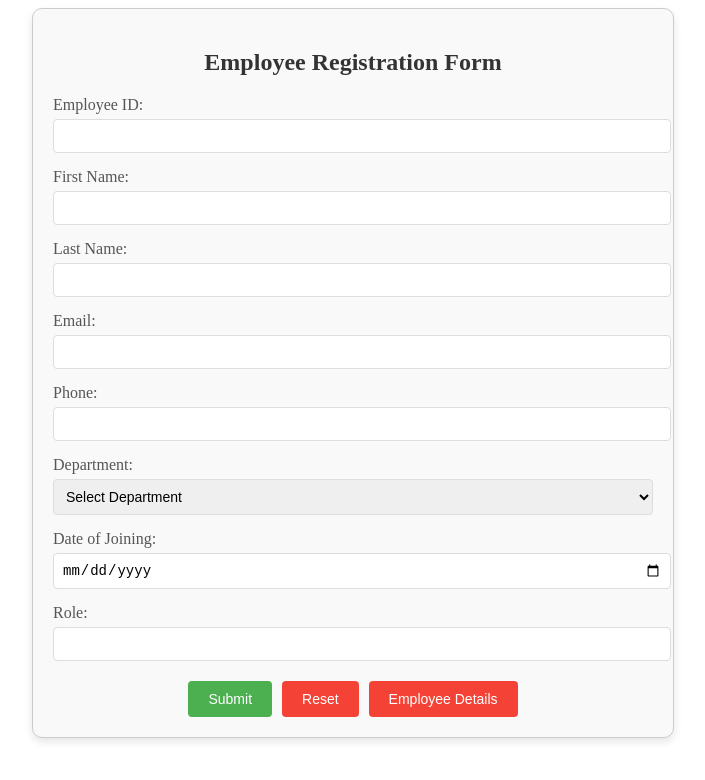
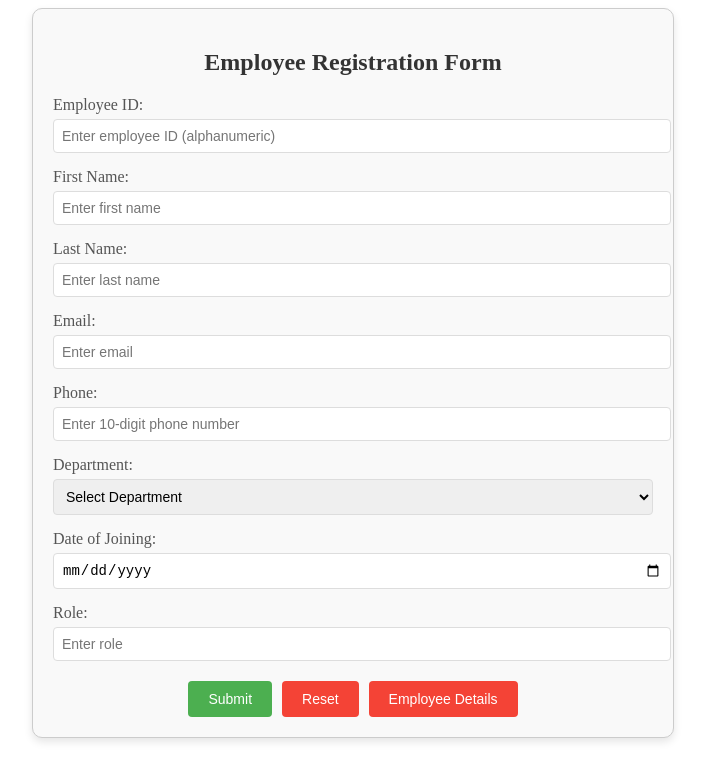
Before and after one commit to Madhan10j/EmployeeManagement, a React (Create React App) app in the folder client/: page /form in a window 1280 px wide. Shown: the top 780 px of the page, without its empty margins (287-992 px from the left). Built offline with nearby package versions, Linux system fonts and the light colour scheme.

Commit message:
Fixed bug in feature X

```diff
--- a/client/src/components/EmployeeForm.js
+++ b/client/src/components/EmployeeForm.js
@@ -64,13 +64,28 @@ const EmployeeForm = () => {
       return;
     }
 
+    // Convert form data to match server expectations
+    const serverData = {
+      employee_id: formData.employee_id.trim(),
+      first_name: formData.first_name.trim(),
+      last_name: formData.last_name.trim(),
+      email: formData.email.trim(),
+      phone: formData.phone.trim(),
+      department: formData.department,
+      role: formData.role.trim(),
+      date_of_joining: formData.date_of_joining
+    };
+
+    console.log('Sending data to server:', serverData);
+
     try {
       const response = await axios.post(
         'https://employeemanagement-ob6j.onrender.com/api/employees',
-        formData,
+        serverData,
         {
           headers: {
-            'Content-Type': 'application/json'
+            'Content-Type': 'application/json',
+            'Accept': 'application/json'
           }
         }
       );
@@ -82,11 +97,13 @@ const EmployeeForm = () => {
     } catch (error) {
       console.error('Full error:', error);
       console.error('Error response:', error.response?.data);
+      console.error('Error status:', error.response?.status);
+      console.error('Error headers:', error.response?.headers);
 
       if (error.response?.data?.error) {
-        alert(error.response.data.error);
+        alert('Error: ' + error.response.data.error);
       } else {
-        alert('Error registering employee: ' + error.message);
+        alert('Error registering employee. Please check the console for details.');
       }
     }
   };
@@ -117,6 +134,7 @@ const EmployeeForm = () => {
             onChange={handleChange}
             required
             maxLength="10"
+            placeholder="Enter employee ID (alphanumeric)"
           />
         </div>
         <div className="form-group">
@@ -127,6 +145,7 @@ const EmployeeForm = () => {
             value={formData.first_name}
             onChange={handleChange}
             required
+            placeholder="Enter first name"
           />
         </div>
         <div className="form-group">
@@ -137,6 +156,7 @@ const EmployeeForm = () => {
             value={formData.last_name}
             onChange={handleChange}
             required
+            placeholder="Enter last name"
           />
         </div>
         <div className="form-group">
@@ -147,6 +167,7 @@ const EmployeeForm = () => {
             value={formData.email}
             onChange={handleChange}
             required
+            placeholder="Enter email"
           />
         </div>
         <div className="form-group">
@@ -157,6 +178,8 @@ const EmployeeForm = () => {
             value={formData.phone}
             onChange={handleChange}
             required
+            placeholder="Enter 10-digit phone number"
+            pattern="[0-9]{10}"
           />
         </div>
         <div className="form-group">
@@ -183,6 +206,7 @@ const EmployeeForm = () => {
             value={formData.date_of_joining}
             onChange={handleChange}
             required
+            max={new Date().toISOString().split('T')[0]}
           />
         </div>
         <div className="form-group">
@@ -193,6 +217,7 @@ const EmployeeForm = () => {
             value={formData.role}
             onChange={handleChange}
             required
+            placeholder="Enter role"
           />
         </div>
         <div className="button-group">
```
